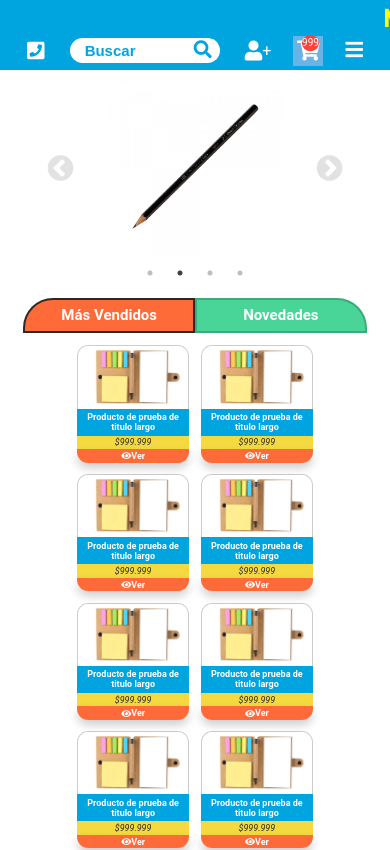
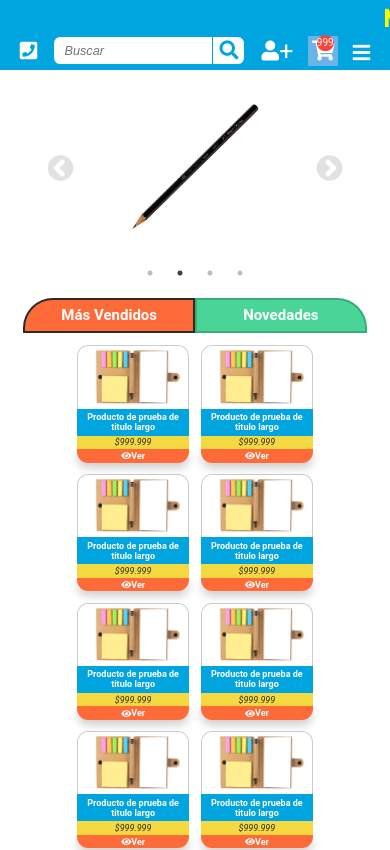
Before and after one commit to MilzCode/nortesol, a Next.js app: page / in a window 390 px wide. Shown: the top 850 px of the page. Built offline with nearby package versions, Linux system fonts and the light colour scheme; no server answers.

Commit message:
fix: buscar

```diff
--- a/components/layout/recursos/Header.tsx
+++ b/components/layout/recursos/Header.tsx
@@ -42,7 +42,6 @@ const Header = () => {
           <input type="text" placeholder="Buscar" />
           <button type="submit">
             <i className="fas fa-search" />
-            <span className="TEXTINVISIBLE">buscar</span>
           </button>
         </form>
         {logeadoNorteSol ? (
--- a/styles/layout/Header.scss
+++ b/styles/layout/Header.scss
@@ -9,6 +9,7 @@
   align-items: center;
   padding: 0 0.5rem;
   z-index: 10000;
+  font-size: sizeBasedOnTitle(1);
   &__logo {
     width: $width-logo;
     padding-top: 0.4rem;
@@ -23,6 +24,7 @@
     color: $white;
     display: flex;
     align-items: center;
+    margin: 0 0.2em;
     & > i {
       font-size: 3.5rem;
     }
@@ -69,42 +71,42 @@
   }
 
   &__buscador {
-    background: $white;
-    width: 50rem;
-    height: 5rem;
-    border-radius: 2rem;
-    margin: 0 0.3rem;
+    display: flex;
     position: relative;
+    width: sizeBasedOnTitle(10);
+    font-size: sizeBasedOnTitle(0.5);
+    height: sizeBasedOnTitle(1.1);
+    align-items: center;
+    justify-content: center;
+    margin: 0 0.2em;
     overflow: hidden;
-    background-color: $white;
+    border-radius: 0.5em;
+    max-width: 50%;
+
     & > input {
       width: 100%;
       height: 100%;
       border: none;
-      background: transparent;
-      font-size: 2.5rem;
-      font-weight: bold;
+      outline: none;
+      padding-right: 2%;
+      padding-left: 0.8em;
       color: $pantone2202C;
-      outline: none;
-      padding-left: 1.5rem;
-      padding-right: 6rem;
-      &::placeholder {
-        color: $pantone2202C;
+      font-size: 1em;
+      font-style: italic;
+      &:focus {
+        font-style: normal;
       }
     }
     & > button {
-      position: absolute;
-      top: 0.5rem;
-      right: 0.5rem;
-      background: transparent;
+      display: inline;
+      height: 100%;
       border: none;
       outline: none;
+      background-color: white;
+      color: $pantone2202C;
+      font-size: 1.5em;
+      border-left: 0.01em solid $pantone2202C;
       cursor: pointer;
-      background-color: white;
-      & > i {
-        font-size: 4rem;
-        color: $pantone2202C;
-      }
     }
   }
 
@@ -142,23 +144,6 @@
     }
   }
 
-  @media screen and (max-width: 1200px) {
-    &__buscador {
-      width: 30rem;
-      height: 4.5rem;
-      & > input {
-        padding-right: 4.7rem;
-      }
-      & > button {
-        top: 0.55rem;
-        right: 0.5rem;
-        & > i {
-          font-size: 3rem;
-          color: $pantone2202C;
-        }
-      }
-    }
-  }
   @media screen and (max-width: 1000px) {
     &__contacto {
       & > span {
@@ -173,9 +158,6 @@
       & > a {
         font-size: 1.7rem;
       }
-    }
-    &__buscador {
-      height: 4rem;
     }
     &__miCuenta,
     &__ingresar {
@@ -198,22 +180,7 @@
     &__miCuentaDesplegable {
       top: $height-header1 * 0.3;
     }
-    &__buscador {
-      width: 20rem;
-      height: 3rem;
-      & > input {
-        font-size: 1.5rem;
-        padding-right: 3.65rem;
-      }
-      & > button {
-        top: 0.5rem;
-        right: 0.5rem;
-        & > i {
-          font-size: 2.1rem;
-          color: $pantone2202C;
-        }
-      }
-    }
+
     &__contacto,
     &__ingresar,
     &__miCuenta,
@@ -249,18 +216,6 @@
     height: $height-header1;
     &__logo {
       margin: 0 100%;
-    }
-    &__buscador {
-      width: 15rem;
-      height: 2.5rem;
-      & > button {
-        top: 0.05rem;
-        right: 0.2rem;
-        & > i {
-          font-size: 1.8rem;
-          color: $pantone2202C;
-        }
-      }
     }
   }
 }
```
